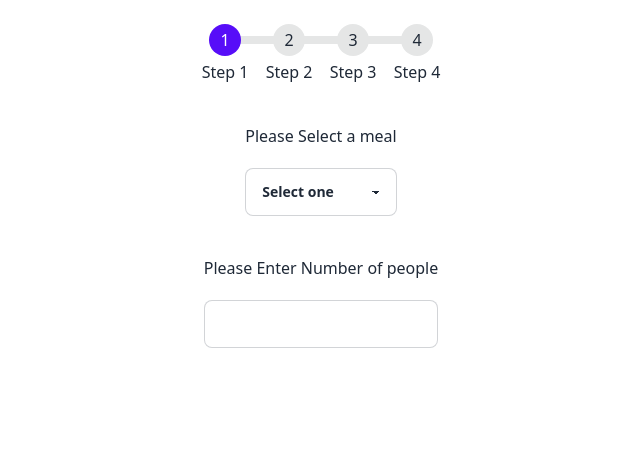
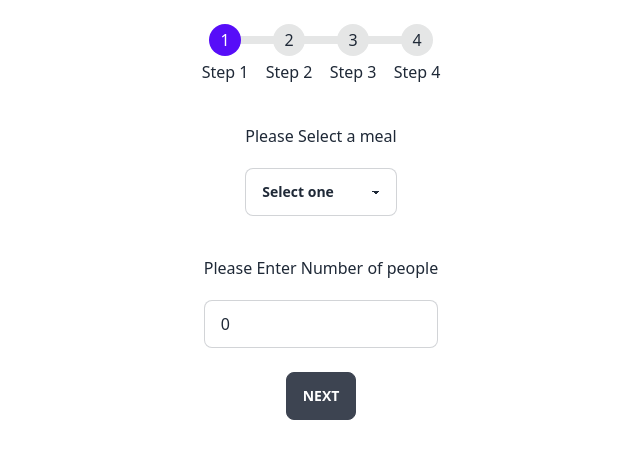
Before and after one commit to manjarb/varis_dara_japan_react_assignment, a React (Create React App) app: page / in a window 1280 px wide. Shown: the top 458 px of the page, without its empty margins (319-959 px from the left). Built offline with nearby package versions, Linux system fonts and the light colour scheme.

Commit message:
feature/step-1: Add formik

```diff
--- a/package.json
+++ b/package.json
@@ -11,6 +11,7 @@
     "@types/react": "^18.0.27",
     "@types/react-dom": "^18.0.10",
     "daisyui": "^2.49.0",
+    "formik": "^2.2.9",
     "react": "^18.2.0",
     "react-dom": "^18.2.0",
     "react-router-dom": "^6.7.0",
--- /dev/null
+++ b/src/components/buttom.component.tsx
@@ -0,0 +1,12 @@
+interface ButtonProps {
+  text: string;
+  buttonType?: "button" | "submit" | "reset" | undefined;
+}
+
+export default function Button({ text, buttonType = "button" }: ButtonProps) {
+  return (
+    <button type={buttonType} className="btn">
+      {text}
+    </button>
+  );
+}
--- a/src/components/form/input.component.tsx
+++ b/src/components/form/input.component.tsx
@@ -3,24 +3,45 @@ interface InputProps {
   placeHolder?: string;
   max?: number;
   min?: number;
+  onChange: React.ChangeEventHandler<HTMLInputElement>;
+  value: any;
+  name: string;
 }
 
-export function Input({ inputType = "text", placeHolder, max, min }: InputProps) {
+export function Input({
+  inputType = "text",
+  placeHolder,
+  max,
+  min,
+  value,
+  name,
+  onChange,
+}: InputProps) {
   const inputClass = "input input-bordered w-full max-w-xs";
 
   if (inputType === "number") {
     return (
       <input
         type={inputType}
+        name={name}
         className={inputClass}
         placeholder={placeHolder}
         max={max}
         min={min}
+        onChange={onChange}
+        value={value}
       />
     );
   }
 
   return (
-    <input type={inputType} className={inputClass} placeholder={placeHolder} />
+    <input
+      type={inputType}
+      name={name}
+      className={inputClass}
+      placeholder={placeHolder}
+      onChange={onChange}
+      value={value}
+    />
   );
 }
--- a/src/components/form/select.component.tsx
+++ b/src/components/form/select.component.tsx
@@ -6,12 +6,20 @@ interface Option {
 interface SelectProps {
   options: Option[];
   placeHolder: string;
+  value: any;
+  name: string;
+  onChange: React.ChangeEventHandler<HTMLSelectElement>;
 }
 
-export function Select({ options, placeHolder }: SelectProps) {
+export function Select({ options, placeHolder, value, name, onChange }: SelectProps) {
   return (
-    <select className="select select-bordered w-full max-w-xs">
-      <option disabled selected>
+    <select
+      className="select select-bordered w-full max-w-xs"
+      value={value}
+      name={name}
+      onChange={onChange}
+    >
+      <option disabled value={""}>
         {placeHolder}
       </option>
       {options.map(({ label, value }, index) => (
--- a/src/pages/step-one/components/step-one-form.component.tsx
+++ b/src/pages/step-one/components/step-one-form.component.tsx
@@ -1,20 +1,47 @@
+import { useFormik } from "formik";
+import Button from "../../../components/buttom.component";
 import { Input } from "../../../components/form/input.component";
 import { Select } from "../../../components/form/select.component";
 import { meals } from "../../../data/meals";
 
 export default function StepOneForm() {
+  const formik = useFormik({
+    initialValues: {
+      meal: '',
+      people: 0
+    },
+    onSubmit: (values) => {
+      console.log(values, " :values");
+    },
+  });
+
   return (
-    <form>
+    <form onSubmit={formik.handleSubmit}>
       <div className="flex flex-col items-center">
         <div className="mb-10">
           <h3 className="mb-5">Please Select a meal</h3>
-          <Select placeHolder="Select one" options={meals.map(m => ({ value: m.value, label: m.title }))} />
+          <Select
+            placeHolder="Select one"
+            options={meals.map((m) => ({ value: m.value, label: m.title }))}
+            value={formik.values.meal}
+            name="meal"
+            onChange={formik.handleChange}
+          />
         </div>
 
-        <div>
+        <div className="mb-6">
           <h3 className="mb-5">Please Enter Number of people</h3>
-          <Input inputType="number" max={10} min={1} />
+          <Input
+            inputType="number"
+            max={10}
+            min={1}
+            name="people"
+            value={formik.values.people}
+            onChange={formik.handleChange}
+          />
         </div>
+
+        <Button buttonType="submit" text="Next" />
       </div>
     </form>
   );
--- a/src/pages/step-one/step-one-page.tsx
+++ b/src/pages/step-one/step-one-page.tsx
@@ -1,5 +1,9 @@
 import StepOneForm from "./components/step-one-form.component";
 
 export default function StepOnePage() {
-  return <StepOneForm />;
+  return (
+    <div>
+      <StepOneForm />
+    </div>
+  );
 }
```
Also changed, not shown: 1 other file (tests, documents, lock files or other folders).
